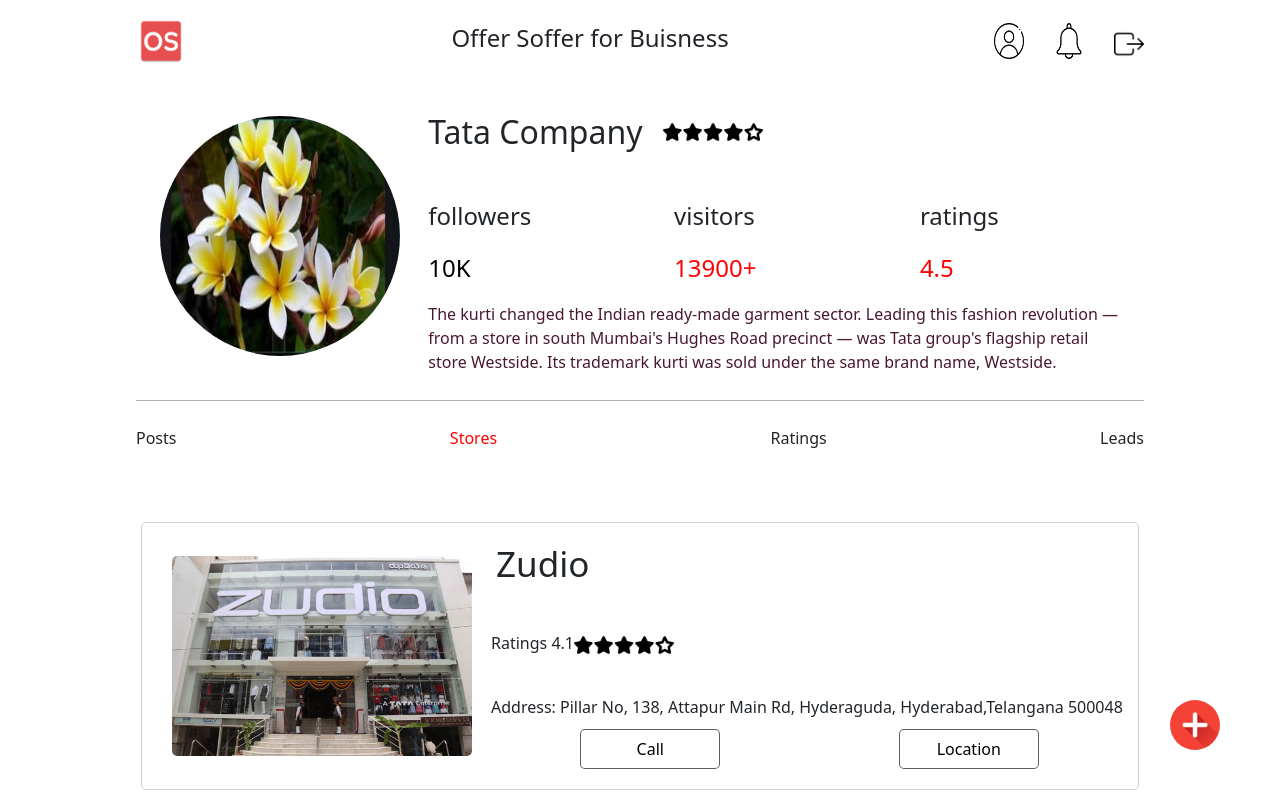
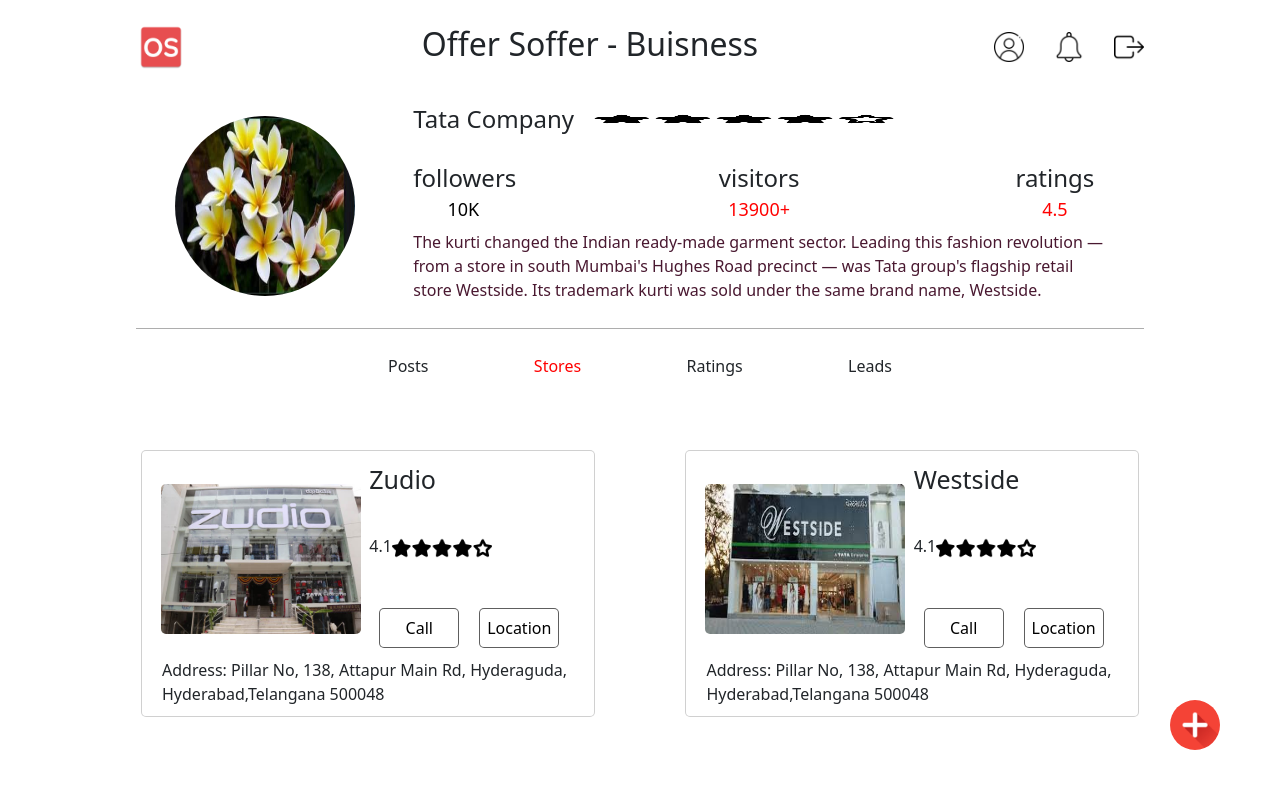
Before and after one commit to shivamjadhav2000/OfferSoffer, a Vue app: page /leads in a window 1280 px wide. Both pictures are taken after a click on the element "Stores". Shown: the top 800 px of the page. Built offline with nearby package versions, Linux system fonts and the light colour scheme.

Commit message:
latest changes

```diff
--- a/src/components/Stores.vue
+++ b/src/components/Stores.vue
@@ -2,29 +2,34 @@
   <div>
     <div class="StoresCont">
       <div class="Store" v-for="store in Stores" :key="store.storeName">
+        <div class="FirstRow">
           <div class="StoreImg">
             <img
               :src="store.NEW ? store.img : '/img/' + store.img"
-            width="300"
-            height="200"
+              width="200"
+              height="150"
               alt=""
             />
           </div>
           <div class="StoreInfo">
             <div class="StoreName">
-            <p>{{ store.storeName }}</p>
+              <div style="display:flex;align-items:left;flex-direction:column;justify-content:left">
+                <p id="storeName">{{ store.storeName }}</p>
                 <div>
-              <span>Ratings 4.1</span
+                  <span>4.1</span
                   ><img src="../assets/rating.png" width="100" alt="" />
                 </div>
               </div>
-          <div class="StoreAddress">
-            {{ store.storeAddress }}
+
             </div>
             <div class="StoreButton">
               <button class="StoreContact">Call</button>
               <button class="StoreLocation">Location</button>
             </div>
+          </div>
+        </div>
+        <div class="StoreAddress">
+          {{ store.storeAddress }}
         </div>
       </div>
     </div>
@@ -175,13 +180,13 @@
   padding: 2% 10%;
   display: flex;
   flex-direction: row;
+  justify-content:space-between;
   flex-flow: row wrap;
   background: rgb(255, 255, 255);
 }
 .Store {
-  width: 100%;
+  width: 45%;
   margin: 5px;
-  display: flex;
   padding: 10px;
   border-radius: 5px;
   background: rgba(255, 255, 255, 0.815);
@@ -189,6 +194,10 @@
 }
 .Store:hover {
   box-shadow: 1px 1px 4px 1px rgba(0, 0, 0, 0.281);
+}
+.FirstRow{
+  display: flex;
+
 }
 .StoreImg {
   margin: 0px 2%;
@@ -202,22 +211,24 @@
   width: 100%;
   display: flex;
   flex-direction: column;
-  justify-content: space-between;
 }
-.StoreName > p {
-  font-size: 35px;
+ #storeName{
+  margin:0px;
+  font-size: 25px;
 }
 .StoreButton {
   display: flex;
-  justify-content: space-around;
+}
+.StoreAddress{
+  padding:0px 10px;
 }
 .StoreButton > button {
-  margin: 10px 0px;
+  margin: 10px;
   border: none;
   outline: none;
   text-decoration: none;
   background: rgba(255, 255, 255, 0.322);
-  width: 140px;
+  width: 80px;
   height: 40px;
   border-radius: 5px;
   border: 1px solid rgba(0, 0, 0, 0.63);
--- a/src/components/myNavbar.vue
+++ b/src/components/myNavbar.vue
@@ -29,7 +29,7 @@
 </template>
 <style>
 .Mynav {
-  margin: 2% 10%;
+  margin: 2% 30%;
   display: flex;
   justify-content: space-between;
   align-items: center;
--- a/src/components/profile.vue
+++ b/src/components/profile.vue
@@ -2,23 +2,23 @@
   <div class="maindiv">
     <div class="navBarDiv">
       <img src="../assets/logo_b.png" width="50" alt="" />
-      <div><p>Offer Soffer for Buisness</p></div>
+      <div><p>Offer Soffer - Buisness</p></div>
       <div class="icons">
-        <img src="../assets/user.png" width="30" alt="" />
-        <img src="../assets/bell.png" width="30" alt="" />
-        <router-link to="/"
-          ><img src="../assets/logout.png" width="30" alt=""
-        /></router-link>
+        <img src="../assets/user.png" width="30" height="30" alt="" />
+        <img src="../assets/bell.png" width="30" height="30" alt="" />
+        <!-- <router-link class="Rlink" to="/" -->
+          <img src="../assets/logout.png" width="30" height="30" alt="" />
+        <!-- </router-link> -->
       </div>
     </div>
     <div class="MainCont">
       <div class="Img">
-        <img src="../assets/userPic.jpeg" width="240" height="240" alt="" />
+        <img src="../assets/userPic.jpeg" width="180" height="180" alt="" />
       </div>
       <div class="binfo">
         <p id="btitle">
           Tata Company
-          <img src="../assets/rating.png" width="100" alt="" />
+          <img src="../assets/rating.png" width="300" alt="" />
         </p>
         <div class="Conts">
           <div class="cont">
@@ -54,6 +54,10 @@
 };
 </script>
 <style scoped>
+  .Rlink {
+    text-decoration: none;
+    color: inherit;
+  }
 .navBarDiv {
   width: 100%;
   display: flex;
@@ -62,18 +66,21 @@
 }
 .navBarDiv > div > p {
   margin-top: 10px;
+  font-weight: 300;
   display: flex;
   align-items: center;
 }
 .navBarDiv {
-  font-size: x-large;
+  font-size: xx-large;
 }
 .navBarDiv > .icons {
   width: 150px;
   display: flex;
   justify-content: space-between;
+  align-items:center;
 }
 .maindiv {
+
   background: white;
   margin: 0px 10%;
   display: flex;
@@ -82,6 +89,7 @@
   align-items: center;
   border-bottom: 1px solid rgba(0, 0, 0, 0.322);
 }
+
 .MainCont > .Img {
   display: flex;
   align-items: center;
@@ -100,13 +108,14 @@
   width: 70%;
   display: flex;
   flex-direction: column;
+  align-items:center;
   justify-content: left;
-  align-items: center;
   border-radius: 2px;
 }
 .binfo > #btitle {
   width: 100%;
-  font-size: xx-large;
+
+  font-size: x-large;
   font-weight: 300;
   text-align: left;
   display: flex;
@@ -114,14 +123,17 @@
 }
 #btitle > img {
   margin-left: 20px;
+  height:50px;
 }
+
 .Conts {
   width: 100%;
+  height:70px;
   display: flex;
   justify-content: space-between;
 }
 .Conts > .cont {
-  width: 200px;
+  width: 100px;
 }
 .summary {
   width: 100%;
@@ -129,17 +141,20 @@
   color: rgb(73, 24, 48);
 }
 .cont > .btext {
-  text-align: left;
+  margin:0px;
+  font-weight: 300;
+  text-align: center;
   font-size: x-large;
 }
 .cont > .number1 {
-  text-align: left;
-  font-size: x-large;
+  text-align:center;
+  font-size: large;
+  font-weight: 300;
   color: rgb(0, 0, 0);
 }
 .cont > .number2 {
-  text-align: left;
-  font-size: x-large;
+  text-align: center;
+  font-size: large;
   color: red;
 }
 </style>
```
Lines whose indentation alone changed are shown as unchanged.
